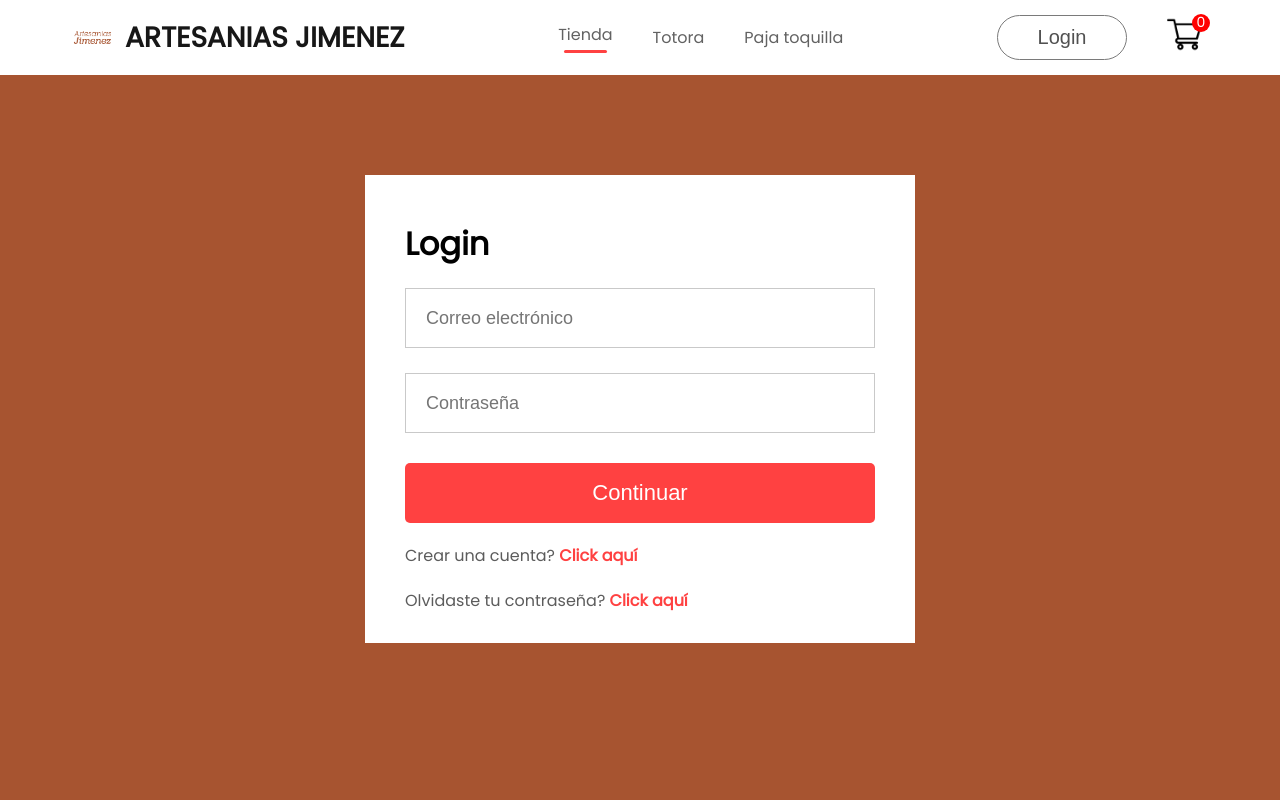
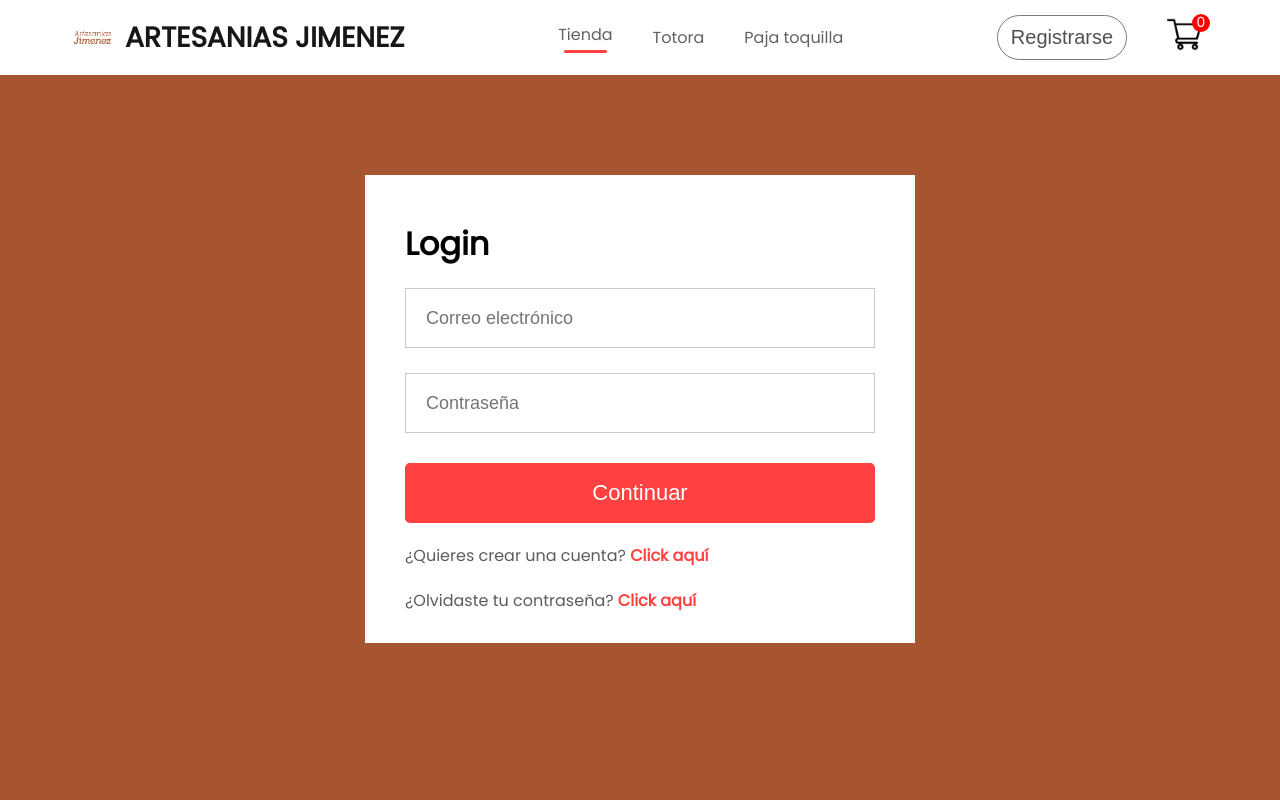
Before and after one commit to AndrewVilcacundo/E-commerce-ArtesaniasJimenez, a React (Create React App) app in the folder frontend/: page /login in a window 1280 px wide. Shown: the top 800 px of the page. Built offline with nearby package versions, Linux system fonts and the light colour scheme; no server answers.

Commit message:
Cambios finales

```diff
--- a/frontend/src/Components/Breadcrums/Breadcrums.jsx
+++ b/frontend/src/Components/Breadcrums/Breadcrums.jsx
@@ -7,7 +7,7 @@ const Breadcrums = (props) => {
 
   // Verifica si product está definido y tiene las propiedades category y name
   if (!product || !product.category || !product.name) {
-    return <div>Loading...</div>; // O algún otro componente de respaldo
+    return <div>Cargando...</div>; // O algún otro componente de respaldo
   }
 
   return (
--- a/frontend/src/Components/Navbar/Navbar.jsx
+++ b/frontend/src/Components/Navbar/Navbar.jsx
@@ -33,8 +33,8 @@ const Navbar = () => {
       </ul>
       <div className="nav-login-cart">
         {localStorage.getItem('auth-token')
-        ?<button onClick={()=>{localStorage.removeItem('auth-token');window.location.replace("/");}}>Logout</button>
-        :<Link to='/login' style={{ textDecoration: 'none' }}><button>Login</button></Link>}
+        ?<button onClick={()=>{localStorage.removeItem('auth-token');window.location.replace("/");}}>Salir</button>
+        :<Link to='/login' style={{ textDecoration: 'none' }}><button>Registrarse</button></Link>}
         <Link to="/cart"><img src={cart_icon} alt="cart"/></Link>
         <div className="nav-cart-count">{getTotalCartItems()}</div>
       </div>
--- a/frontend/src/Pages/LoginSignup.jsx
+++ b/frontend/src/Pages/LoginSignup.jsx
@@ -7,7 +7,10 @@ const LoginSignup = () => {
   const [formData, setFormData] = useState({ username: "", email: "", password: "", confirmPassword: "" });
 
   const changeHandler = (e) => {
-    setFormData({ ...formData, [e.target.name]: e.target.value });
+    const { name, value } = e.target;
+    if (value.length <= 40) {
+      setFormData({ ...formData, [name]: value });
+    }
   }
 
   const validateFields = () => {
@@ -16,7 +19,7 @@ const LoginSignup = () => {
         alert("Por favor, complete todos los campos.");
         return false;
       }
-    } else if (state === "Sign Up") {
+    } else if (state === "Registrarse") {
       if (!formData.username || !formData.email || !formData.password || !formData.confirmPassword) {
         alert("Por favor, complete todos los campos.");
         return false;
@@ -25,7 +28,7 @@ const LoginSignup = () => {
         alert("Las contraseñas no coinciden");
         return false;
       }
-    } else if (state === "Recover Password") {
+    } else if (state === "Recuperar Contraseña") {
       if (!formData.email || !formData.password || !formData.confirmPassword) {
         alert("Por favor, complete todos los campos.");
         return false;
@@ -93,7 +96,6 @@ const LoginSignup = () => {
     }
   };
 
-
   const recoverPassword = async () => {
     if (!validateFields()) return;
 
@@ -124,29 +126,29 @@ const LoginSignup = () => {
       <div className="loginsignup-container">
         <h1>{state}</h1>
         <div className="loginsignup-fields">
-          {state === "Sign Up" && (
+          {state === "Registrarse" && (
             <input type="text" placeholder="Tu nombre" name="username" value={formData.username} onChange={changeHandler} />
           )}
           <input type="email" placeholder="Correo electrónico" name="email" value={formData.email} onChange={changeHandler} />
           <input type="password" placeholder="Contraseña" name="password" value={formData.password} onChange={changeHandler} />
-          {(state === "Recover Password" || state === "Sign Up") && (
+          {(state === "Recuperar Contraseña" || state === "Registrarse") && (
             <input type="password" placeholder="Confirmar Contraseña" name="confirmPassword" value={formData.confirmPassword} onChange={changeHandler} />
           )}
         </div>
 
         <button onClick={() => {
           if (state === "Login") login();
-          else if (state === "Sign Up") signup();
-          else if (state === "Recover Password") recoverPassword();
+          else if (state === "Registrarse") signup();
+          else if (state === "Recuperar Contraseña") recoverPassword();
         }}>Continuar</button>
 
         {state === "Login" ? (
           <>
-            <p className="loginsignup-login">Crear una cuenta? <span onClick={() => { setState("Sign Up") }}>Click aquí</span></p>
-            <p className="loginsignup-login">Olvidaste tu contraseña? <span onClick={() => { setState("Recover Password") }}>Click aquí</span></p>
+            <p className="loginsignup-login">¿Quieres crear una cuenta? <span onClick={() => { setState("Registrarse") }}>Click aquí</span></p>
+            <p className="loginsignup-login">¿Olvidaste tu contraseña? <span onClick={() => { setState("Recuperar Contraseña") }}>Click aquí</span></p>
           </>
         ) : (
-          <p className="loginsignup-login">Ya tienes una cuenta? <span onClick={() => { setState("Login") }}>Login aquí</span></p>
+          <p className="loginsignup-login">¿Ya tienes una cuenta? <span onClick={() => { setState("Login") }}>Inicia sesión aquí</span></p>
         )}
 
         {/* <div className="loginsignup-agree">
```
Also changed, not shown: frontend/package.json (+3 -4 lines), 2 other files (tests, documents, lock files or other folders).
